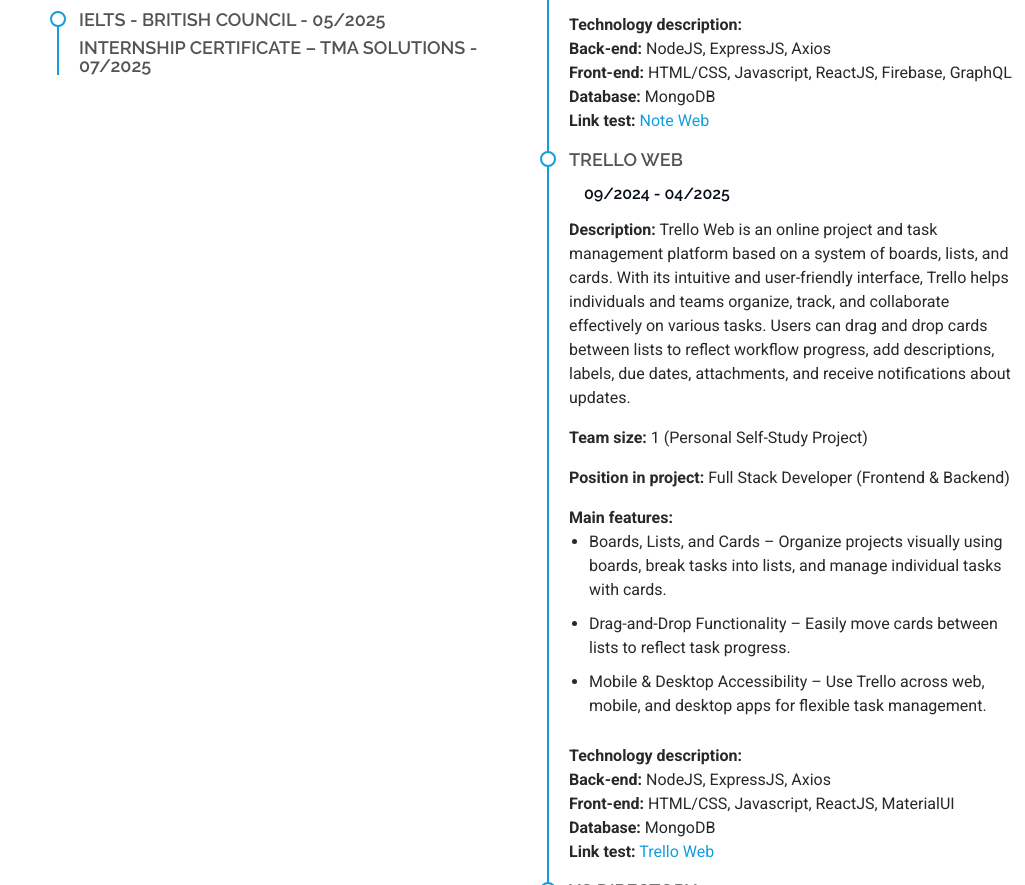
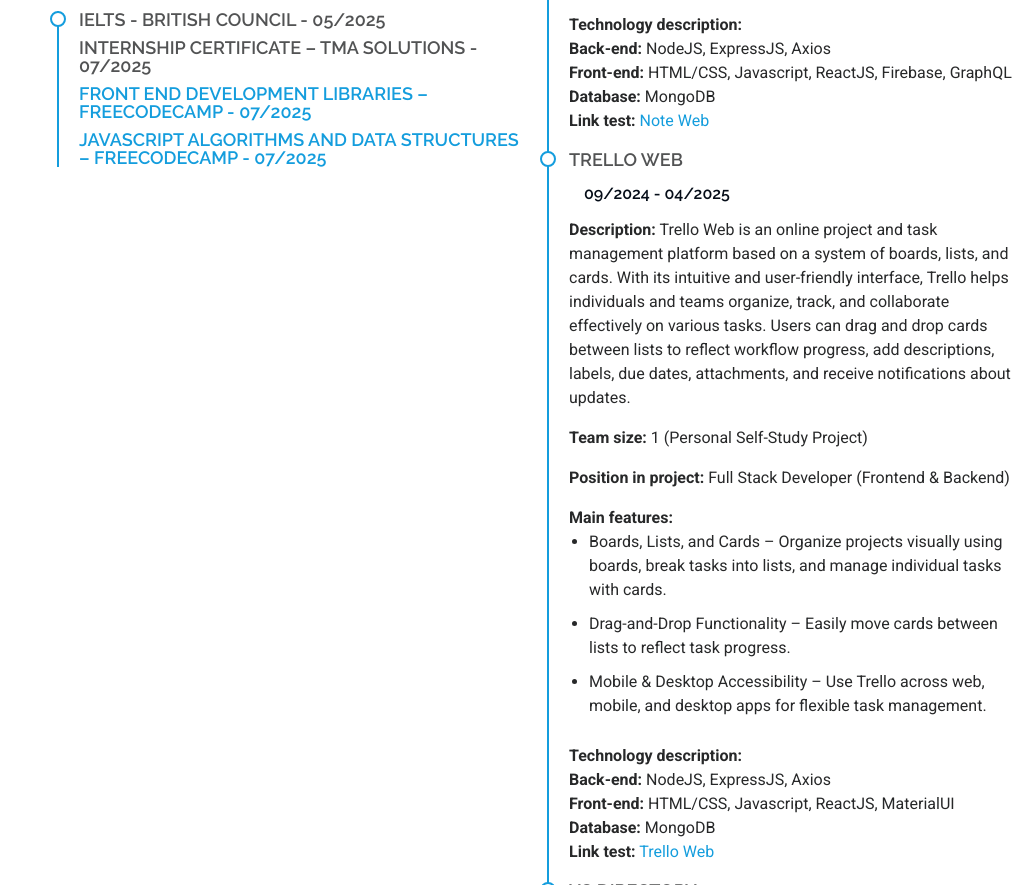
Before and after one commit to ntsang2511/cv-nguyen-tan-sang, a plain HTML site: page index.html in a window 1280 px wide. Shown: the part 4598-5483 px from the top of the page, without its empty margins (255-1280 px from the left). Drawn offline with Linux system fonts and the light colour scheme; a web font is replaced by a local one.

Commit message:
add more certificate from freeCodeCamp

```diff
--- a/index.html
+++ b/index.html
@@ -251,6 +251,8 @@
             <div class="resume-item">
               <h4>IELTS - british council - 05/2025</h4>
               <h4>Internship Certificate – TMA Solutions - 07/2025</h4>
+              <h4><a href="https://www.freecodecamp.org/certification/fcc-08b81527-611a-4009-8287-8cb6e7657cc9/front-end-development-libraries">Front End Development Libraries – freeCodeCamp - 07/2025</a></h4>
+              <h4><a href="https://www.freecodecamp.org/certification/fcc-08b81527-611a-4009-8287-8cb6e7657cc9/javascript-algorithms-and-data-structures-v8">JavaScript Algorithms and Data Structures – freeCodeCamp - 07/2025</a></h4>
             </div><!-- Edn Resume Item -->
           </div>
 
```
